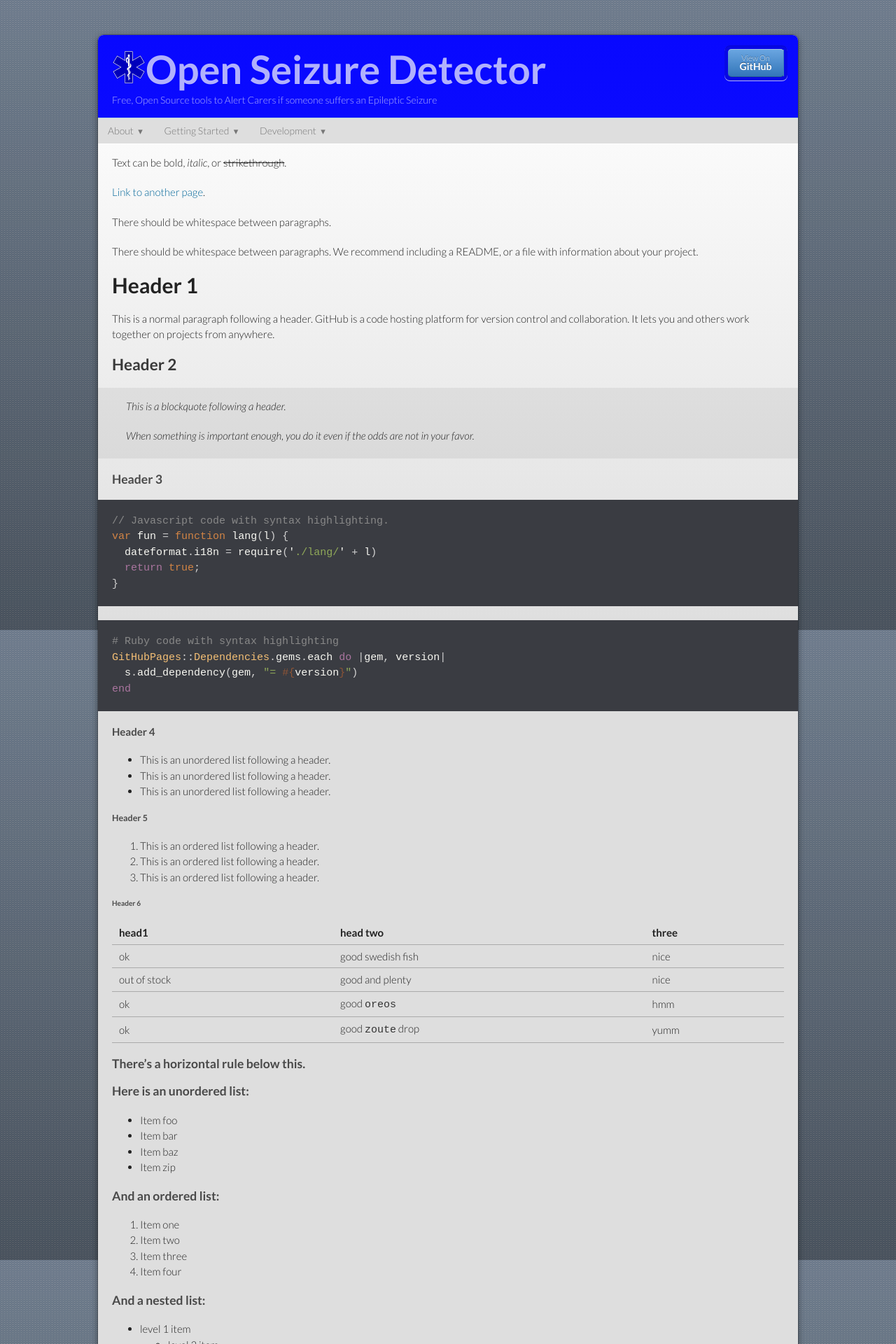
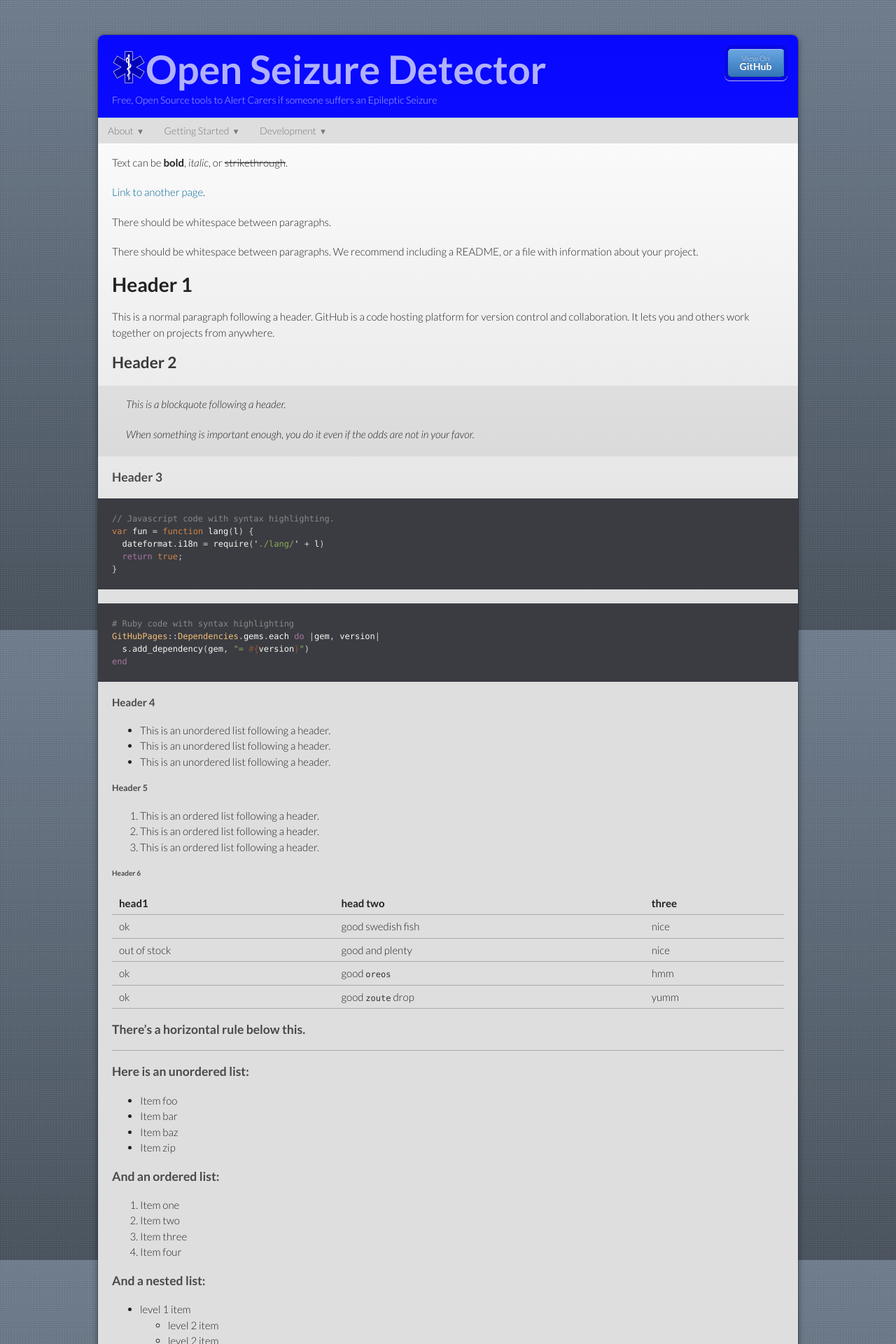
Before and after one commit to OpenSeizureDetector/openseizuredetector.github.io, a Jekyll site: the page built from markdown_examples.md, in a window 1280 px wide. Shown: the top 1920 px of the page at 70% size. Built offline with Jekyll 4.4.1, drawn with Linux system fonts in a browser that asks for light colours.

Commit message:
Fixed problem with bold in tables not working (pure library css was overriding our site specific css.

```diff
--- a/_layouts/default.html
+++ b/_layouts/default.html
@@ -6,8 +6,8 @@
 
 {% seo %}
 
+    <link rel="stylesheet" href="{{ '/assets/css/pure-min.css?v=' | append: site.github.build_revision | relative_url }}">
     <link rel="stylesheet" href="{{ '/assets/css/style.css?v=' | append: site.github.build_revision | relative_url }}">
-    <link rel="stylesheet" href="{{ '/assets/css/pure-min.css?v=' | append: site.github.build_revision | relative_url }}">
     <script src="{{ '/assets/js/scale.fix.js' | relative_url }}"></script>
     <script src="{{ '/assets/js/menus.js' | relative_url }}"></script>
 
```
